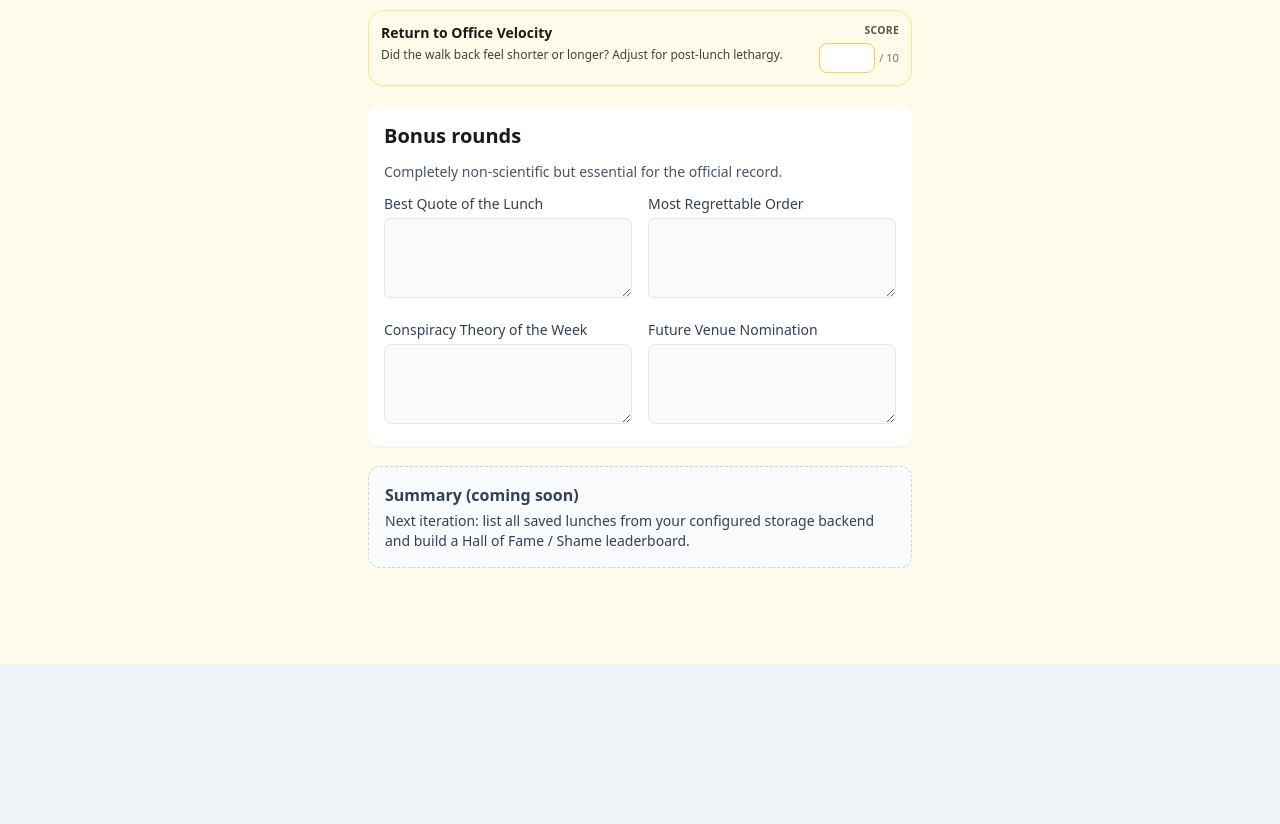
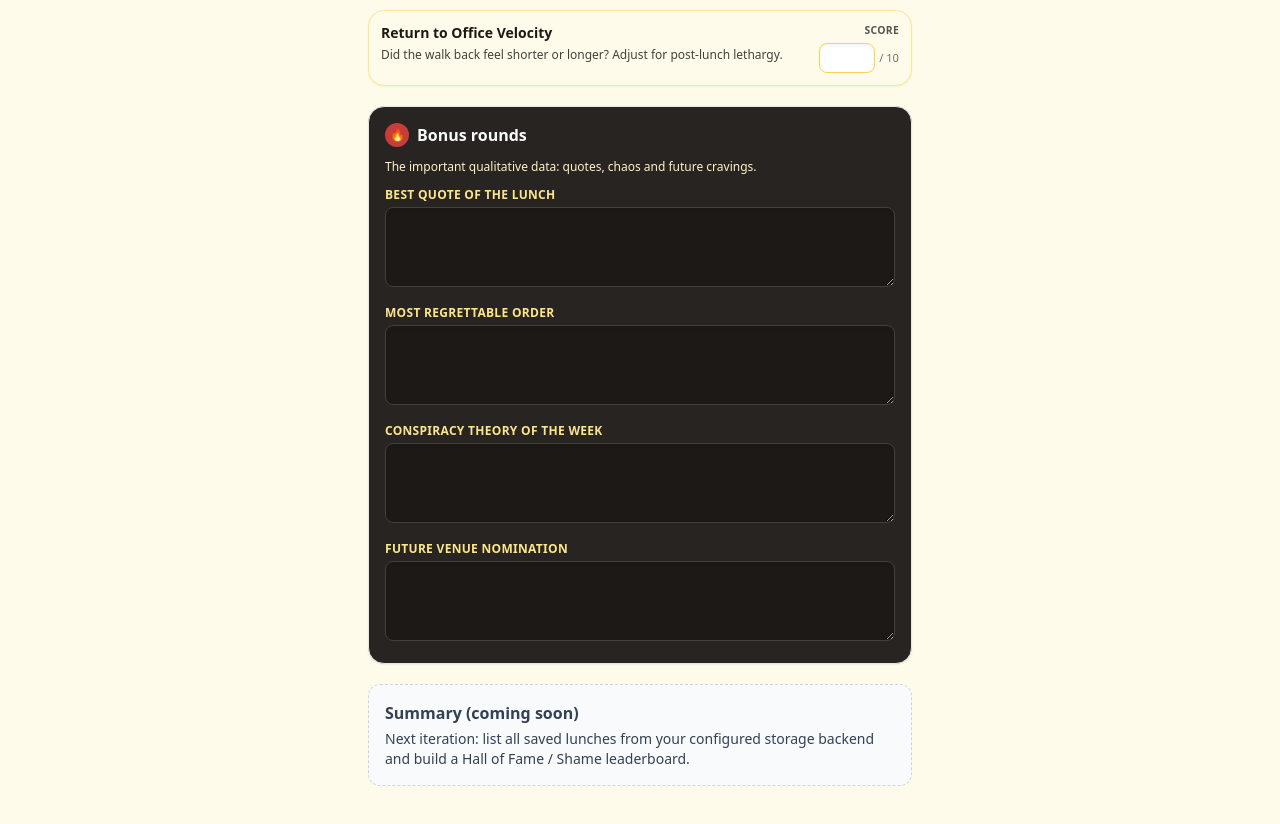
Before and after one commit to PrioryoftheBadger/sturdy-fiesta, a React (Vite) app: page / in a window 1280 px wide. Shown: the part 1802-2626 px from the top of the page. Before the commit the page ends 2466 px from the top, so only its background shows below. Built offline with nearby package versions, Linux system fonts and the light colour scheme.

Commit message:
UI styling to match theme for bonus questions.

```diff
--- a/src/app.tsx
+++ b/src/app.tsx
@@ -120,6 +120,7 @@ function App() {
         {/* Categories */}
         <CategoryList scores={scores} onScoreChange={handleScoreChange} />
 
+        {/* Bonus rounds */}
         <BonusSection
           bestQuote={bestQuote}
           mostRegrettableOrder={mostRegrettableOrder}
--- a/src/components/BonusSection.tsx
+++ b/src/components/BonusSection.tsx
@@ -21,49 +21,54 @@ export default function BonusSection({
   onFutureVenueChange,
 }: BonusSectionProps) {
   return (
-    <section className="space-y-3 rounded-xl bg-white p-4 shadow-sm">
-      <h2 className="text-xl font-semibold">Bonus rounds</h2>
-      <p className="text-sm text-slate-600">
-        Completely non-scientific but essential for the official record.
+        <section className="space-y-3 rounded-2xl border border-stone-200 bg-stone-900/95 p-4 text-stone-50 shadow-sm">
+          <h2 className="text-base font-semibold flex items-center gap-2">
+            <span className="inline-flex h-6 w-6 items-center justify-center rounded-full bg-red-500/80 text-xs">
+              🔥
+            </span>
+            Bonus rounds
+          </h2>
+          <p className="text-xs text-amber-100">
+            The important qualitative data: quotes, chaos and future cravings.
           </p>
 
-      <div className="grid gap-4 md:grid-cols-2">
+          <div className="space-y-3">
             <div>
-          <label className="block text-sm font-medium text-slate-700">
-            Best Quote of the Lunch
+              <label className="block text-xs font-semibold uppercase tracking-wide text-amber-200">
+                Best quote of the lunch
               </label>
               <textarea
-            className="mt-1 h-20 w-full rounded-md border border-slate-200 bg-slate-50 px-3 py-2 text-sm focus:border-amber-500 focus:outline-none focus:ring-1 focus:ring-amber-500"
+                className="mt-1 h-20 w-full rounded-lg border border-stone-700 bg-stone-900 px-3 py-2 text-sm shadow-inner placeholder:text-stone-500 focus:border-emerald-400 focus:outline-none focus:ring-2 focus:ring-emerald-300/60"
                 value={bestQuote}
                 onChange={(e) => onBestQuoteChange(e.target.value)}
               />
         </div>
         <div>
-          <label className="block text-sm font-medium text-slate-700">
-            Most Regrettable Order
+            <label className="block text-xs font-semibold uppercase tracking-wide text-amber-200">
+                Most regrettable order
             </label>
             <textarea
-            className="mt-1 h-20 w-full rounded-md border border-slate-200 bg-slate-50 px-3 py-2 text-sm focus:border-amber-500 focus:outline-none focus:ring-1 focus:ring-amber-500"
+                className="mt-1 h-20 w-full rounded-lg border border-stone-700 bg-stone-900 px-3 py-2 text-sm shadow-inner placeholder:text-stone-500 focus:border-red-400 focus:outline-none focus:ring-2 focus:ring-red-300/60"
                 value={mostRegrettableOrder}
                 onChange={(e) => onMostRegrettableOrderChange(e.target.value)}
             />
         </div>
         <div>
-          <label className="block text-sm font-medium text-slate-700">
-            Conspiracy Theory of the Week
+          <label className="block text-xs font-semibold uppercase tracking-wide text-amber-200">
+                Conspiracy theory of the week
               </label>
               <textarea
-            className="mt-1 h-20 w-full rounded-md border border-slate-200 bg-slate-50 px-3 py-2 text-sm focus:border-amber-500 focus:outline-none focus:ring-1 focus:ring-amber-500"
+                className="mt-1 h-20 w-full rounded-lg border border-stone-700 bg-stone-900 px-3 py-2 text-sm shadow-inner placeholder:text-stone-500 focus:border-emerald-400 focus:outline-none focus:ring-2 focus:ring-emerald-300/60"
                 value={conspiracy}
                 onChange={(e) => onConspiracyChange(e.target.value)}
               />
         </div>
         <div>
-          <label className="block text-sm font-medium text-slate-700">
-            Future Venue Nomination
+          <label className="block text-xs font-semibold uppercase tracking-wide text-amber-200">
+                Future venue nomination
               </label>
               <textarea
-            className="mt-1 h-20 w-full rounded-md border border-slate-200 bg-slate-50 px-3 py-2 text-sm focus:border-amber-500 focus:outline-none focus:ring-1 focus:ring-amber-500"
+                className="mt-1 h-20 w-full rounded-lg border border-stone-700 bg-stone-900 px-3 py-2 text-sm shadow-inner placeholder:text-stone-500 focus:border-emerald-400 focus:outline-none focus:ring-2 focus:ring-emerald-300/60"
                 value={futureVenue}
                 onChange={(e) => onFutureVenueChange(e.target.value)}
             />
```
Lines whose indentation alone changed are shown as unchanged.
